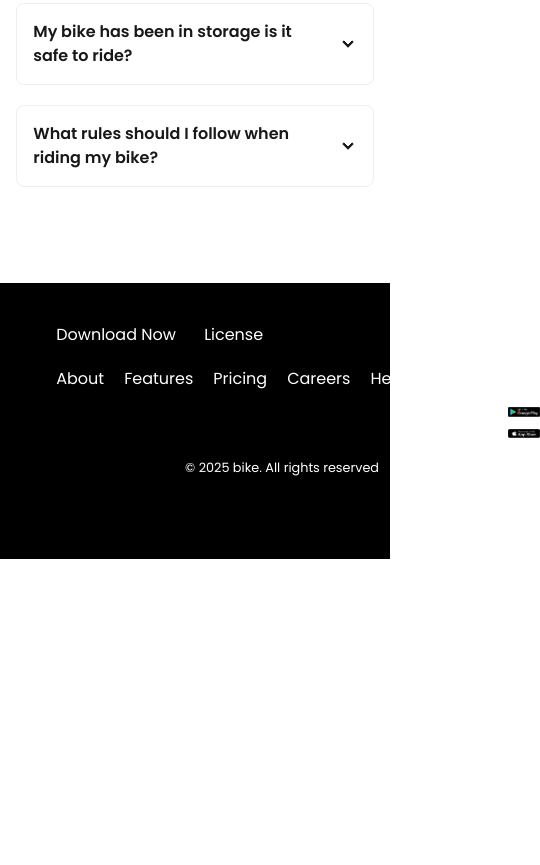
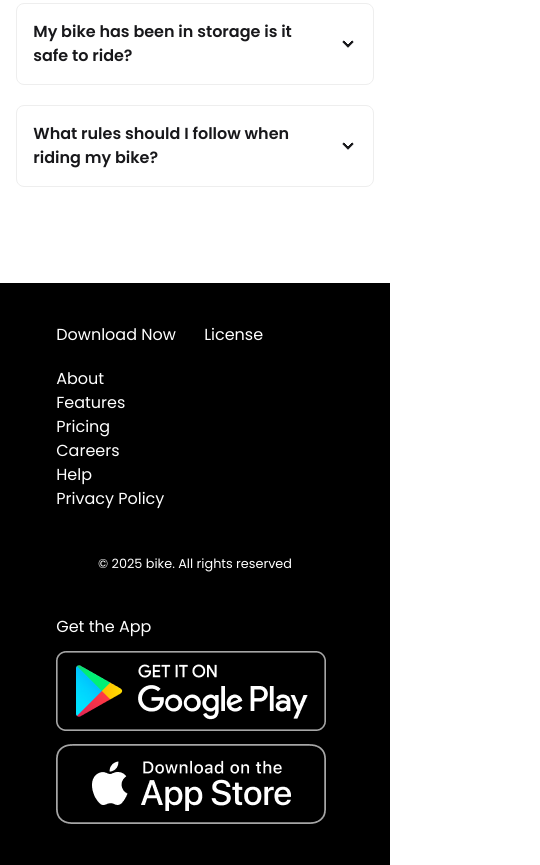
Before and after one commit to sohagroy7223/biker-zone, a plain HTML site: page index.html in a window 390 px wide. Shown: the part 6157-7022 px from the top of the page, 540 px wide, since content can reach past the window. Before the commit the page ends 6716 px from the top, so only its background shows below. Drawn offline with nearby package versions, Linux system fonts and the light colour scheme.

Commit message:
recommit the footer section

```diff
--- a/index.html
+++ b/index.html
@@ -425,12 +425,12 @@
             </section>
         </main>
         <footer class="w-full bg-black mt-24">
-            <div class="w-11/12 mx-auto flex justify-between p-10">
+            <div class="w-11/12 mx-auto md:flex justify-between p-10">
                 <div class="text-[#ffffff] space-x-6">
                     <a href="#">Download Now</a>
                     <a href="#">License</a>
 
-                    <ul class="mt-5 flex space-x-5">
+                    <ul class="mt-5 md:flex space-x-5">
                         <li><a href="#">About</a></li>
                         <li><a href="#">Features</a></li>
                         <li><a href="#">Pricing</a></li>
```
